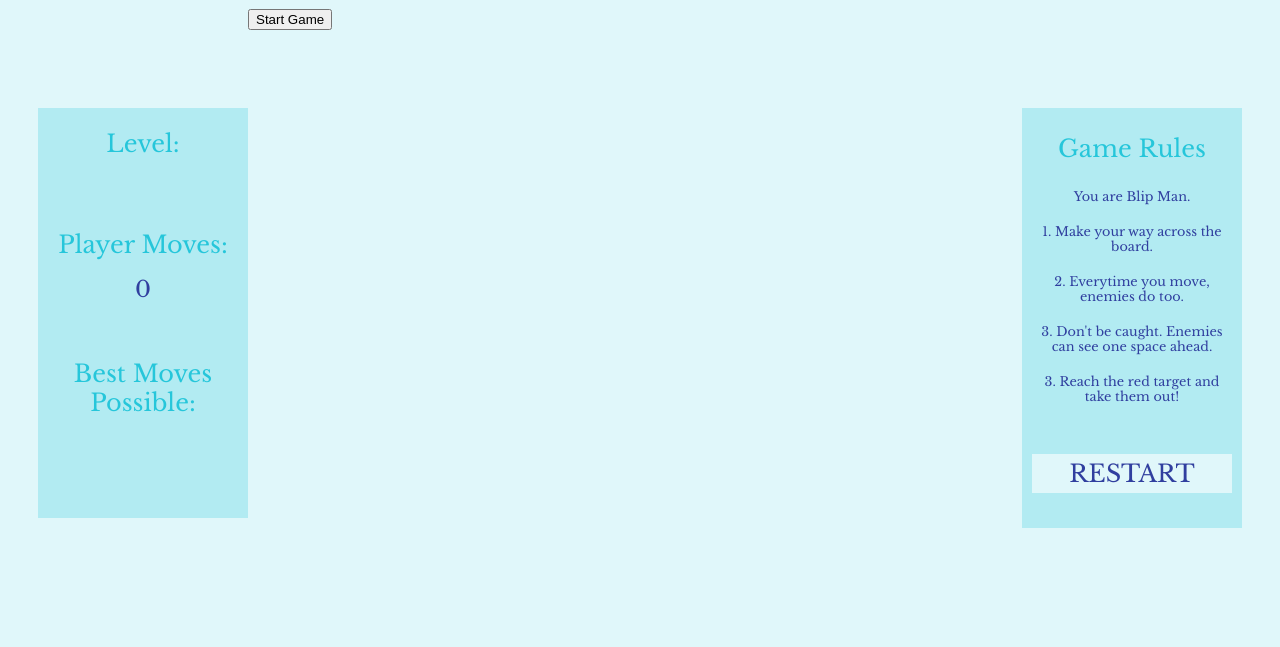
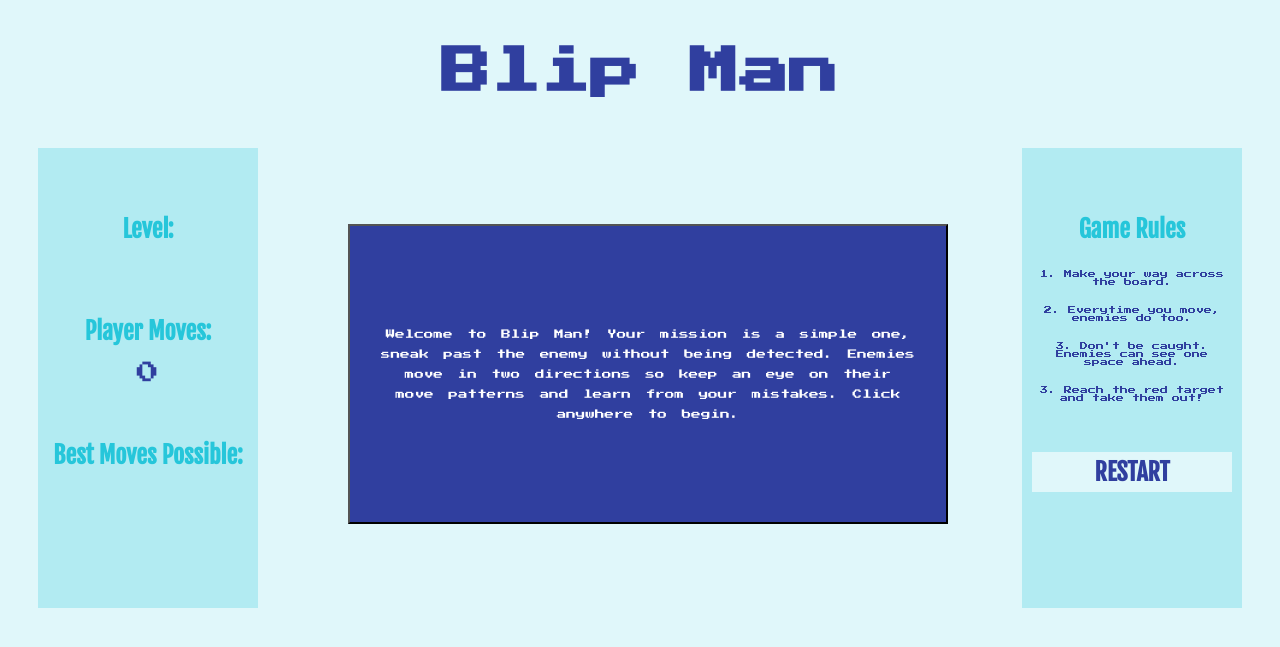
Before and after one commit to chansecampbell/Blipper, a PHP site: page /home.html in a window 1280 px wide. Shown: the top 647 px of the page. Run offline with PHP 8.4, Linux system fonts and the light colour scheme.

Commit message:
Updated the game and it's nearly done with 3 working levels, although I have a couple of bugs..

```diff
--- a/css/style.css
+++ b/css/style.css
@@ -1,7 +1,7 @@
 body {
   color: #303F9F;
   background: #E0F7FA;
-  font-family: 'Libre Baskerville', serif;
+  font-family: 'Press Start 2P', cursive;
 }
 
 .wrapper {
@@ -16,7 +16,8 @@ body {
   height: 400px;
   margin-left: 30px;
   margin-top: 100px;
-  padding: 5px;
+  padding: 10px;
+  padding-top: 50px;
   background-color: #B2EBF2;
 
 /*background-color: #26C6DA;*/
@@ -29,6 +30,7 @@ body {
   margin-right: 30px;
   margin-top: 100px;
   padding: 10px;
+  padding-top: 50px;
   background-color: #B2EBF2;
 /*  background-color: rgba(38, 198, 218, 0.8);
 */  /*#26C6DA;*/
@@ -42,10 +44,20 @@ body {
 }
 
 h1 {
+  font-family: 'Fjalla One', sans-serif;
   text-align: center;
   font-size: 1.5em;
-  font-weight: 400;
-  color: #26C6DA;
+/*  font-weight: 400;
+*/  color: #26C6DA;
+}
+
+h3 {
+  text-align: center;
+  font-size: 3em;
+  font-family: 'Press Start 2P', cursive;
+  animation-name: pulse;
+  animation-duration: 1s;
+  animation-iteration-count: infinite;
 }
 
 span {
@@ -56,8 +68,22 @@ span {
   padding-bottom: 40px;
 }
 
+button {
+  width: 600px;
+  height: 300px;
+  padding: 30px;
+  margin-top: 80px;
+  margin-left: 90px;
+  background: #303F9F;
+  color: #fff;
+  font-family: 'Press Start 2P', cursive;
+  font-size: 0.6em;
+  word-spacing: 5px;
+  line-height: 20px;
+}
+
 .rules {
-  font-size: 0.8em;
+  font-size: 8px;
   padding: 10px 5px;
 }
 
@@ -97,6 +123,9 @@ border: none;
 background-color: #303F9F;
 /*#90CAF9;*/
 animation-duration: 0.5s;
+animation-name: pulse;
+animation-duration: 1s;
+animation-iteration-count: infinite;
 }
 
 /*.player {
@@ -142,7 +171,8 @@ background-color: yellow;
 .computer8-right,
 .computer9-right,
 .computer10-right,
-.computer11-right  {
+.computer11-right,
+.computer12-right  {
   background-image: url('https://cdn1.iconfinder.com/data/icons/general-9/500/left_arrow-128.png');
   background-size: cover;
   -webkit-transform: rotate(180deg);
@@ -158,7 +188,8 @@ background-color: yellow;
 .computer8-left,
 .computer9-left,
 .computer10-left,
-.computer11-left {
+.computer11-left,
+.computer12-left{
   background-image: url('https://cdn1.iconfinder.com/data/icons/general-9/500/left_arrow-128.png');
   background-size: cover;
 }
@@ -173,7 +204,8 @@ background-color: yellow;
 .computer8-up,
 .computer9-up,
 .computer10-up,
-.computer11-up {
+.computer11-up,
+.computer12-up {
   background-image: url('https://cdn1.iconfinder.com/data/icons/general-9/500/left_arrow-128.png');
   background-size: cover;
   -webkit-transform: rotate(90deg);
@@ -189,7 +221,8 @@ background-color: yellow;
 .computer8-down,
 .computer9-down,
 .computer10-down,
-.computer11-down {
+.computer11-down,
+.computer12-down {
  background-image: url('https://cdn1.iconfinder.com/data/icons/general-9/500/left_arrow-128.png');
  background-size: cover;
  -webkit-transform: rotate(270deg);
--- a/home.html
+++ b/home.html
@@ -3,7 +3,7 @@
 <head>
   <script src="https://ajax.googleapis.com/ajax/libs/jquery/2.2.0/jquery.min.js"></script>
   <script type="text/javascript" src="./js/app.js"></script>
-  <link href='https://fonts.googleapis.com/css?family=Libre+Baskerville:400,700,400italic' rel='stylesheet' type='text/css'>
+  <link href='https://fonts.googleapis.com/css?family=Press+Start+2P|Fjalla+One' rel='stylesheet' type='text/css'>
   <link rel="stylesheet" type="text/css" href="./css/style.css">
   <title>Blip Man</title>
 </head>
@@ -20,7 +20,6 @@
 
 <div id="right">
 <h1>Game Rules</h1>
-<span class="rules">You are Blip Man.</span>
 <span class="rules">1. Make your way across the board.</span>
 <span class="rules">2. Everytime you move, enemies do too.</span>
 <span class="rules">3. Don't be caught. Enemies can see one space ahead.</span>
--- a/js/app.js
+++ b/js/app.js
@@ -33,10 +33,8 @@ game.levels = [
     obstacles: [14, 15, 16, 17, 18, 24, 30, 31],
     computers: {
       one: 2,
-      two: 3,
-      three: 9,
+      three: 10,
       four: 7,
-      five: 10,
       six: 19,
       seven: 21,
       eight: 32,
@@ -56,8 +54,8 @@ game.levels = [
       four: 22,
       six: 7,
       seven: 2,
-      ten: 33,
-      eleven: 12
+      eleven: 12,
+      twelve: 33
     },
     player: 35,
     exit: 30,
@@ -72,8 +70,9 @@ game.clearBoard = function() {
 }
 
 game.rules = function(){
-  $("body").append("<div><button>Start Game</button></div>");
+  $("body").append("<div><h3>Blip Man</h3><button>Welcome to Blip Man! Your mission is a simple one, sneak past the enemy without being detected. Enemies move in two directions so keep an eye on their move patterns and learn from your mistakes. Click anywhere to begin.</button></div>");
   $("button").on("click", game.start);
+
 }
 
 
@@ -108,6 +107,7 @@ game.gameBoard = function(){
   $("#" + game.level.computers.nine).addClass("computer9-left").removeClass('empty');
   $("#" + game.level.computers.ten).addClass("computer10-right").removeClass('empty');
   $("#" + game.level.computers.eleven).addClass("computer11-right").removeClass('empty');
+  $("#" + game.level.computers.twelve).addClass("computer12-up").removeClass('empty');
   $("#best").html(game.level.bestScore);
   $("#which").html(game.level.round);
 
@@ -132,6 +132,7 @@ game.computerMove = function(){
    $("#" + game.level.computers.nine).addClass("computer9-down").removeClass('computer9-left');
    $("#" + game.level.computers.ten).addClass("computer10-up").removeClass('computer10-right');
    $("#" + game.level.computers.eleven).addClass("computer11-up").removeClass('computer11-right');
+   $("#" + game.level.computers.twelve).addClass("computer12-right").removeClass('computer12-up');
    game.truthy = false;
  } else {
    $("#" + game.level.computers.one).addClass("computer1-right").removeClass('computer1-down');
@@ -145,6 +146,8 @@ game.computerMove = function(){
    $("#" + game.level.computers.nine).addClass("computer9-left").removeClass('computer9-down');
    $("#" + game.level.computers.ten).addClass("computer10-right").removeClass('computer10-up');
    $("#" + game.level.computers.eleven).addClass("computer11-right").removeClass('computer11-up');
+   $("#" + game.level.computers.twelve).addClass("computer12-up").removeClass('computer12-right');
+
    game.truthy = true;
  }
 }
@@ -257,22 +260,22 @@ game.detection = function(i){
 
     if (playerLocation  == (compRight + 1)) {
       $($("li").addClass("caught").css("animation-name", "pulse"));
-      ($($("li")[game.currentPosition]).addClass("player-caught").css("animation-name", "pulse"));
+      ($($("li")[game.currentPosition]).addClass("player-caught"));
       $('#busted').get(0).play();
       alert("You've been caught! Click restart to try the level again.");
     } else if (playerLocation == (compLeft - 1)) {
       $($("li").addClass("caught").css("animation-name", "pulse"));
-      ($($("li")[game.currentPosition]).addClass("player-caught").css("animation-name", "pulse"));
+      ($($("li")[game.currentPosition]).addClass("player-caught"));
       $('#busted').get(0).play();
       alert("You've been caught! Click restart to try the level again.");
     } else if (playerLocation == (compUp - 6)) {
       $($("li").addClass("caught").css("animation-name", "pulse"));
-      ($($("li")[game.currentPosition]).addClass("player-caught").css("animation-name", "pulse"));
+      ($($("li")[game.currentPosition]).addClass("player-caught"));
       $('#busted').get(0).play();
       alert("You've been caught! Click restart to try the level again.");
     } else if (playerLocation == (compDown + 6)) {
       $($("li").addClass("caught").css("animation-name", "pulse"));
-      ($($("li")[game.currentPosition]).addClass("player-caught").css("animation-name", "pulse"));
+      ($($("li")[game.currentPosition]).addClass("player-caught"));
       $('#busted').get(0).play();
       alert("You've been caught! Click restart to try the level again.");
     }
@@ -286,6 +289,7 @@ game.detection = function(i){
 
 game.start = function(){
   $("button").hide();
+  $("h3").hide();
   game.clearBoard();
   game.gameBoard();
   $("#restart" ).on("click", function(){
```
